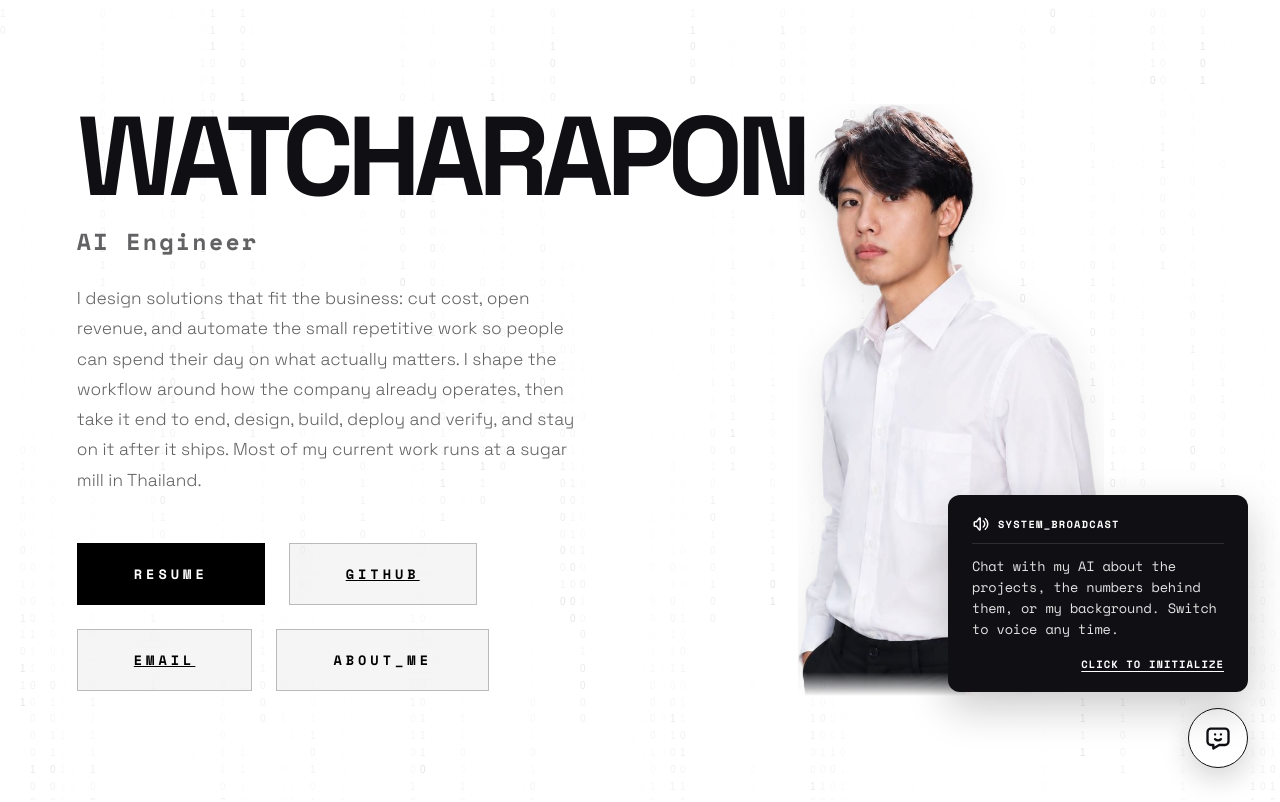
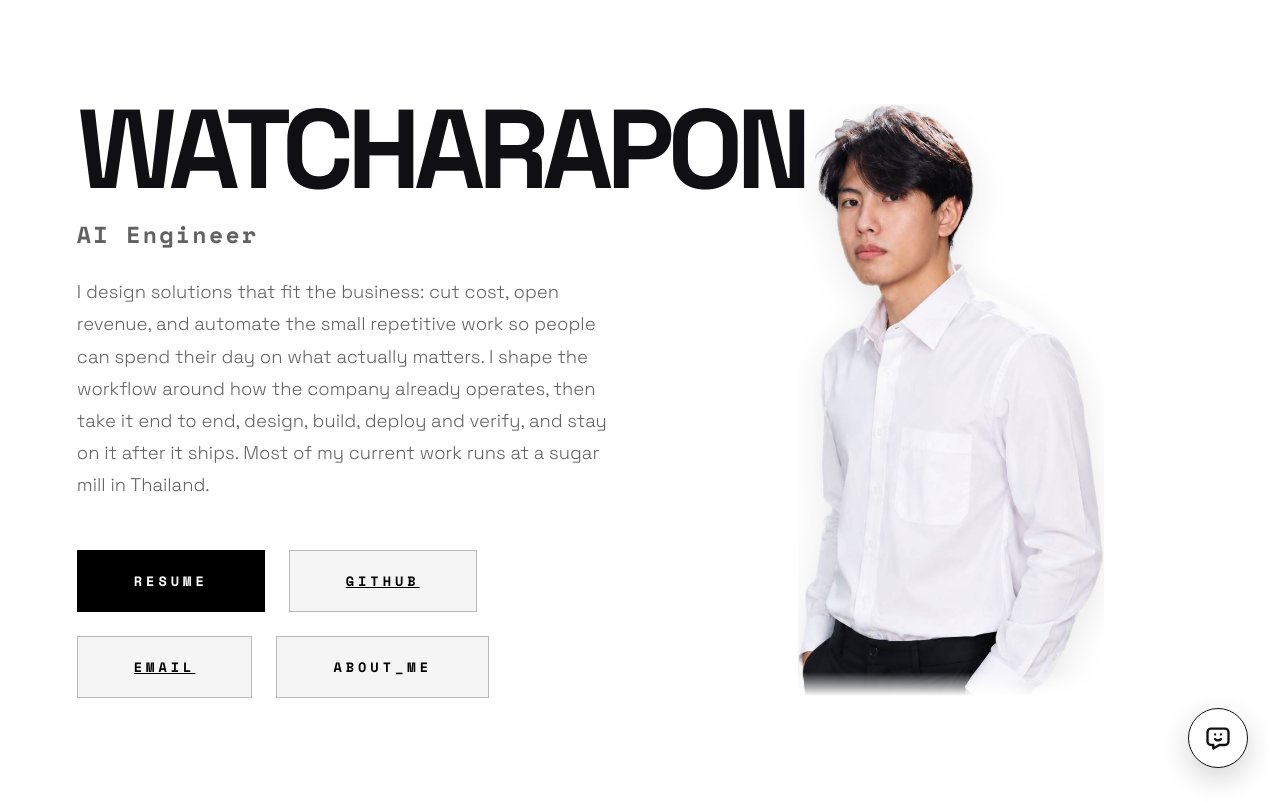
Before and after one commit to watcharaponthod-code/Portfolio, a React (Vite) app: page / in a window 1280 px wide. Shown: the top 802 px of the page. Built offline with nearby package versions, Linux system fonts and the light colour scheme; a web font is replaced by a local one.

Commit message:
Plain readable hero: drop preloader, matrix rain, scramble text and scroll-shrink; one grid of four flagship cards (#3)
Also removes the unverifiable 100% delivery stat and the auto-opening assistant hint that covered the intro text.

Co-authored-by: Claude Fable 5.2 <noreply@anthropic.com>

```diff
--- a/App.tsx
+++ b/App.tsx
@@ -33,7 +33,6 @@ function App() {
   useEffect(() => {
     const handlePresComplete = () => {
       setIsPresenting(false);
-      setTimeout(() => setShowAiHint(true), 2000);
       setTimeout(() => setShowAiHint(false), 12000);
     };
     window.addEventListener('presentation-complete', handlePresComplete);
--- a/components/portfolio/Landing.tsx
+++ b/components/portfolio/Landing.tsx
@@ -95,33 +95,16 @@ const HERO_REEL = [
 // ── Hero Section (Restoring Stage 0/1/2) ────────────────────────
 function HeroSection({ onAboutMe }: { onAboutMe: () => void }) {
   const { lang, t } = useLang();
-  const [stage, setStage] = useState(0);
+  const stage = 2; // intro animation removed: content is readable immediately
   const containerRef = useRef<HTMLDivElement>(null);
 
-  const { scrollYProgress } = useScroll({
-    target: containerRef,
-    offset: ['start start', 'end end'],
-  });
-
-  const scale = useTransform(scrollYProgress, [0, 0.5], [1, 0.5]);
-  const yParallax = useTransform(scrollYProgress, [0, 1], [0, -100]);
-
-  useEffect(() => {
-    // Stage logic
-    const t1 = setTimeout(() => setStage(1), 500);
-    const t2 = setTimeout(() => setStage(2), 2500);
-    return () => { clearTimeout(t1); clearTimeout(t2); };
-  }, []);
 
   return (
-    <section ref={containerRef} id="hero" style={{ position: 'relative', height: '130vh', background: '#fff' }}>
+    <section ref={containerRef} id="hero" style={{ position: 'relative', minHeight: '100vh', background: '#fff' }}>
       <motion.div className="hero-sticky-wrap">
-        <div style={{ position: 'absolute', inset: 0, opacity: 0.10, zIndex: 0 }}>
-          <MatrixRain opacity={1} isDark />
-        </div>
 
         <motion.div className="container hero-grid" style={{
-          position: 'relative', zIndex: 2, scale: scale, y: yParallax
+          position: 'relative', zIndex: 2
         }}>
           <div className="hero-copy">
             <h1 style={{
@@ -134,7 +117,7 @@ function HeroSection({ onAboutMe }: { onAboutMe: () => void }) {
               opacity: stage >= 1 ? 1 : 0,
               transition: 'opacity 1.2s'
             }}>
-              {stage >= 1 && <ScrambleText text="Watcharapon" delay={100} duration={1500} />}
+              Watcharapon
             </h1>
 
             <div style={{
@@ -147,9 +130,8 @@ function HeroSection({ onAboutMe }: { onAboutMe: () => void }) {
               letterSpacing: '0.1em',
               marginBottom: '1.6rem'
             }}>
-              <ScrambleText key={lang} text={t('hero.role')} delay={700} duration={1200} chars="01" />
-              <span className="cursor-blink" style={{ color: 'var(--text-primary)' }}>_</span>
-            </div>
+              {t('hero.role')}
+                    </div>
 
             <p className="hero-blurb" style={{
               opacity: stage >= 2 ? 1 : 0,
@@ -203,7 +185,7 @@ function HeroSection({ onAboutMe }: { onAboutMe: () => void }) {
         }
         .hero-blurb {
           max-width: 46ch;
-          font-size: clamp(0.95rem, 1.5vw, 1.08rem);
+          font-size: clamp(1rem, 1.5vw, 1.15rem);
           line-height: 1.75;
           color: var(--text-secondary);
         }
@@ -397,9 +379,12 @@ export default function Landing({ onPresentationComplete }: LandingProps) {
     if (onPresentationComplete) onPresentationComplete();
   }, [onPresentationComplete]);
 
+  // no preloader: mark the intro as done on mount
+  useEffect(() => { handleComplete(); }, [handleComplete]);
+
   return (
     <div className="landing-page">
-      {!preloaderDone && <HackerPreloader onDone={() => { setPreloaderDone(true); handleComplete(); }} />}
+
 
       {/* presentation intro removed: it repeated the hero and the case studies */}
 
--- a/components/portfolio/Philosophy.tsx
+++ b/components/portfolio/Philosophy.tsx
@@ -10,7 +10,6 @@ export default function Philosophy() {
     { value: "4+", label: t('about.stat.years') },
     { value: "7+", label: t('about.stat.projects') },
     { value: "3", label: t('about.stat.hackathons') },
-    { value: "100%", label: t('about.stat.delivery') },
   ];
 
   const awards = [
@@ -142,10 +141,10 @@ export default function Philosophy() {
         .story-photo { width: 100%; display: block; transition: transform 0.7s cubic-bezier(0.16,1,0.3,1); }
         .photo-frame:hover .story-photo { transform: scale(1.03); }
         .photo-badge { position: absolute; bottom: 20px; left: 20px; padding: 0.5rem 1rem; font-size: 0.7rem; font-weight: 800; letter-spacing: 0.06em; }
-        .story-stats { display: grid; grid-template-columns: 1fr 1fr; border: 1px solid rgba(0,0,0,0.1); margin-top: var(--space-5); }
+        .story-stats { display: grid; grid-template-columns: repeat(3, 1fr); border: 1px solid rgba(0,0,0,0.1); margin-top: var(--space-5); }
         .story-stat { padding: var(--space-5); border-right: 1px solid rgba(0,0,0,0.1); border-bottom: 1px solid rgba(0,0,0,0.1); text-align: center; transition: background 0.25s ease; }
-        .story-stat:nth-child(even) { border-right: none; }
-        .story-stat:nth-child(3), .story-stat:nth-child(4) { border-bottom: none; }
+        .story-stat { border-bottom: none; }
+        .story-stat:last-child { border-right: none; }
         .story-stat-value { font-size: 2rem; font-weight: 900; letter-spacing: -0.03em; line-height: 1; margin-bottom: var(--space-2); }
         .story-stat-label { font-size: 0.6rem; opacity: 0.4; letter-spacing: 0.14em; text-transform: uppercase; }
         .story-right { display: flex; flex-direction: column; gap: var(--space-7); min-width: 0; }
--- a/components/portfolio/Projects.tsx
+++ b/components/portfolio/Projects.tsx
@@ -414,11 +414,17 @@ export default function Projects() {
       <SectionHeader
         subtitle={lang === 'th' ? UI_TH.sectionSubtitle : "02 / SELECTED WORKS"}
         titleLines={lang === 'th' ? [UI_TH.sectionHeader] : ['Deep Dives &', 'Case Studies.']}
-        description={lang === 'th' ? UI_TH.sectionDesc : 'Production systems, research projects, and freelance delivery work. Filter by discipline: click any card to open the case study, live site, or planning document.'}
+        description={lang === 'th' ? UI_TH.sectionDesc : 'Four systems built for real use, each with its measured result. Click a card to open the case study.'}
       />
 
 
-      {groups.map(g => (
+      {/* four flagship cards in one grid; the per-discipline groups below left single orphan cards */}
+      {flagshipOnly && (
+        <div className="projects-grid featured-grid">
+          {FLAGSHIP.map((title, i) => <ProjectCard key={title} p={ALL_PROJECTS.find(p => p.title === title)!} index={i} />)}
+        </div>
+      )}
+      {!flagshipOnly && groups.map(g => (
         <ProjectGroup
           key={g.group}
           group={g.group}
--- a/lib/i18n/projects.th.ts
+++ b/lib/i18n/projects.th.ts
@@ -223,7 +223,7 @@ export const UI_TH = {
   liveDemo: 'เดโมสด',
   sectionSubtitle: '02 / ผลงานคัดสรร',
   sectionHeader: 'เจาะลึกผลงาน',
-  sectionDesc: 'ระบบที่ใช้งานจริง โปรเจกต์วิจัย และงานฟรีแลนซ์ เลือกดูตามสาขาได้ คลิกที่การ์ดเพื่อเปิดกรณีศึกษา เว็บไซต์จริง หรือเอกสารแผนงาน',
+  sectionDesc: 'สี่ระบบที่สร้างเพื่อใช้งานจริง พร้อมผลที่วัดได้ของแต่ละตัว กดการ์ดเพื่อเปิดกรณีศึกษา',
 } as const;
 
 // Map an English actionLabel (as stored on the card) to its Thai label.
```
